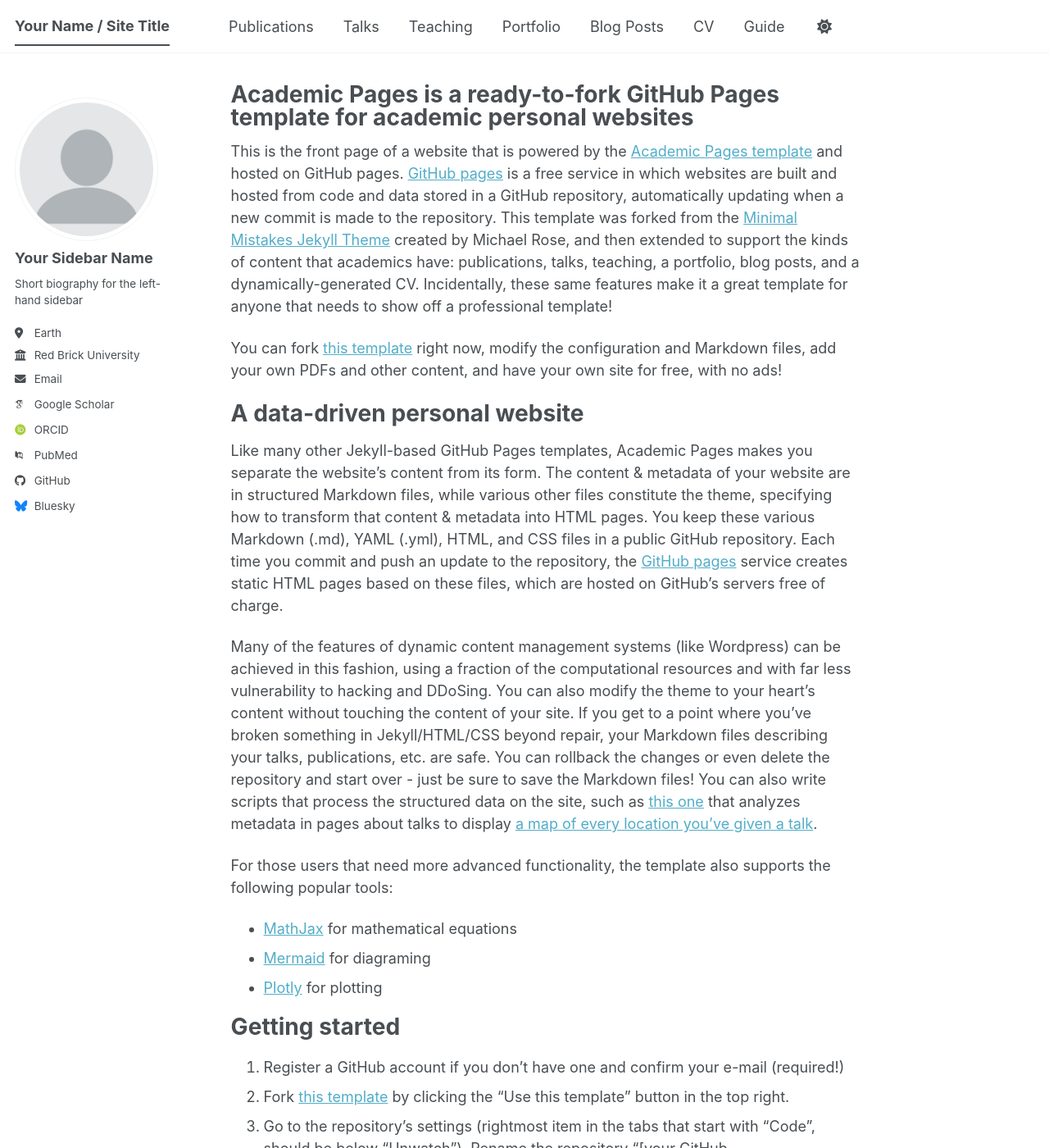
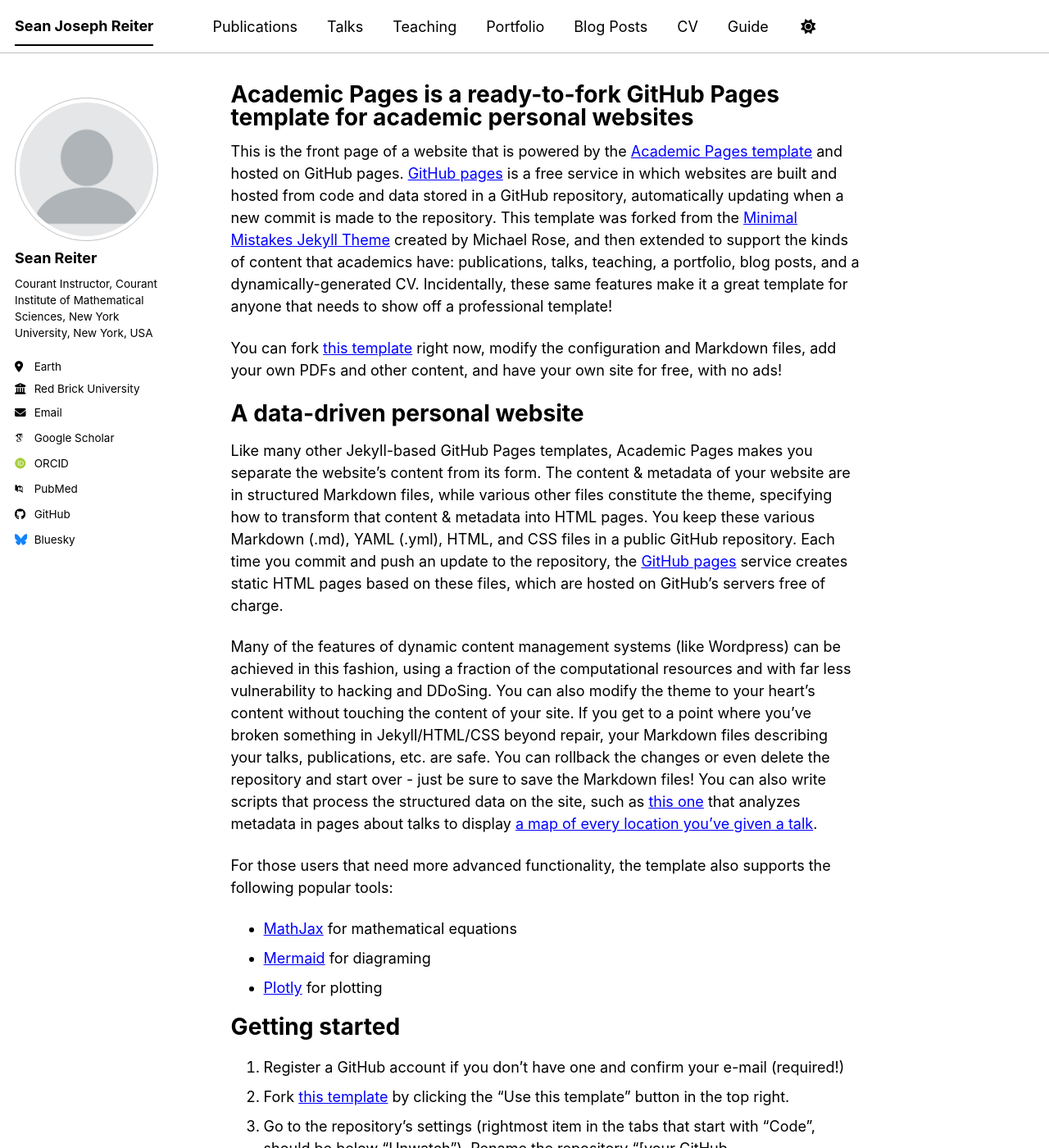
Before and after one commit to seanr7/seanr7.github.io, a Jekyll site: the page built from _pages/about.md, in a window 1280 px wide and 1400 px high. Shown: the whole window at 82% size. Built offline with Jekyll 4.4.1, drawn with Linux system fonts in a browser that asks for light colours; some web fonts are replaced; a script bundle is joined from its source files by our own code; library files that are not in the unit come from our copies; some of the changed text lies outside the part shown.

Commit message:
Modify site configuration for personal branding
Updated site configuration with personal details.

```diff
--- a/_config.yml
+++ b/_config.yml
@@ -8,15 +8,15 @@
 
 # Basic Site Settings
 locale                   : "en-US"
-site_theme               : "default" # The available themes options are "default", "air", "sunrise", "mint", "dirt" and "contrast"
-title                    : "Your Name / Site Title"
+site_theme               : "contrast" # The available themes options are "default", "air", "sunrise", "mint", "dirt" and "contrast"
+title                    : "Sean Joseph Reiter"
 title_separator          : "-"
-name                     : &name "Your Name"
-description              : &description "Your Name's academic portfolio"   # Update this with a general description of your site, this is the default if not overridden by a page
-url                      : https://academicpages.github.io # The base hostname & protocol for your site e.g. "https://[your GitHub username].github.io",
+name                     : &name "Sean Reiter"
+description              : &description "My personal website"   # Update this with a general description of your site, this is the default if not overridden by a page
+url                      : https://seanr7.github.io # The base hostname & protocol for your site e.g. "https://[your GitHub username].github.io",
                                                            # or if you already have some other page hosted on Github then use "https://[your GitHub username].github.io/[Your Repo Name]"
 baseurl                  : "" # the subpath of your site, e.g. "/blog"
-repository               : "academicpages/academicpages.github.io"
+repository               : "seanr7/seanr7.github.io"
 
 # Site Author - The following control what appear as part of the author content on the side bar.
 #               If a field is blank the icon and link will not appear, otherwise it will be shown.
@@ -24,18 +24,18 @@
 author:
   # Biographic information
   avatar           : "profile.png"
-  name             : "Your Sidebar Name"
+  name             : "Sean Reiter"
   pronouns         : # example: "she/her"
-  bio              : "Short biography for the left-hand sidebar"
+  bio              : "Courant Instructor, Courant Institute of Mathematical Sciences, New York University, New York, USA"
   location         : "Earth"
   employer         : "Red Brick University"
   uri              : # URL
-  email            : "none@example.org"
+  email            : "s.reiter@nyu.edu"
 
   # Academic websites
   academia         : # URL
   arxiv            : # URL - Update with the correct link to your profile
-  googlescholar    : "https://scholar.google.com/citations?user=PS_CX0AAAAAJ"
+  googlescholar    : "https://scholar.google.com/citations?user=GhaesxcAAAAJ&hl=en"
   inspire-hep      : # URL
   impactstory      : # URL
   orcid            : "https://orcid.org/yourorcidurl"
```
